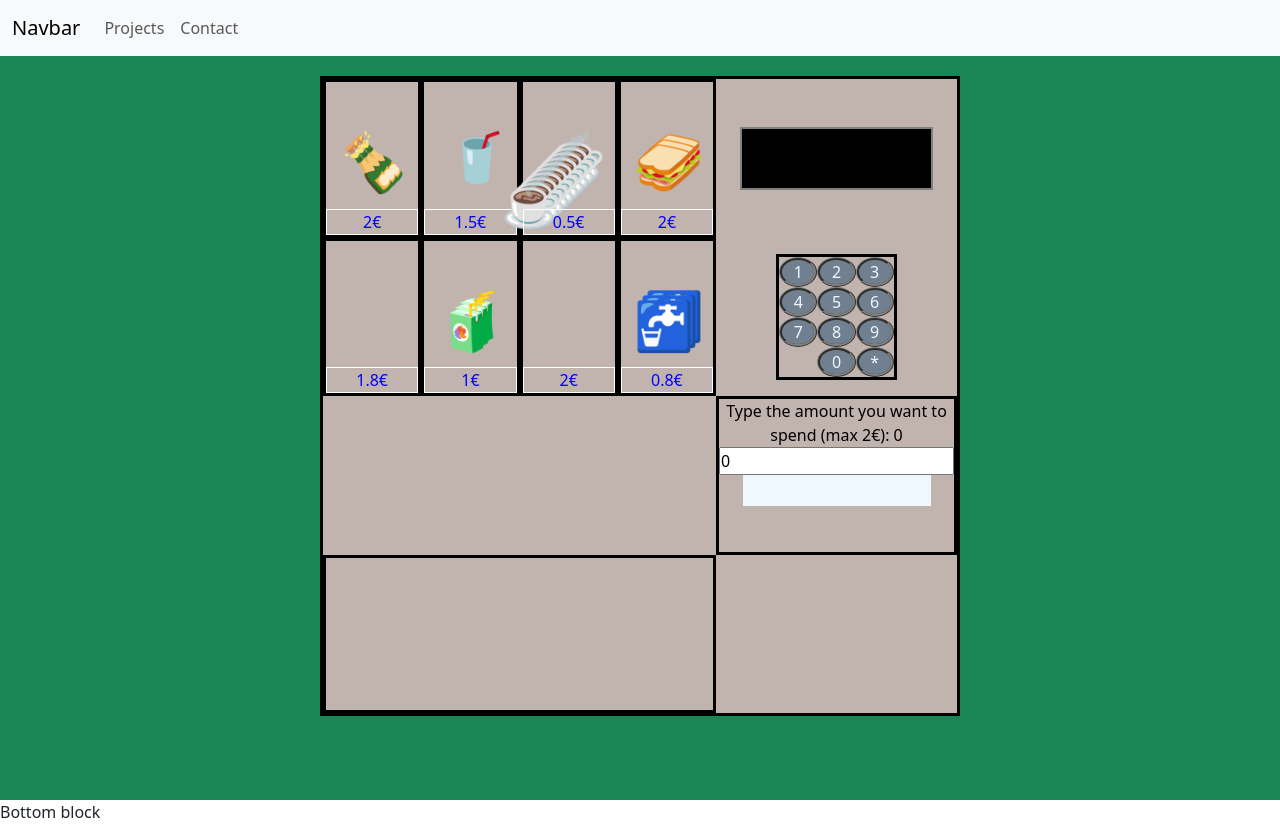
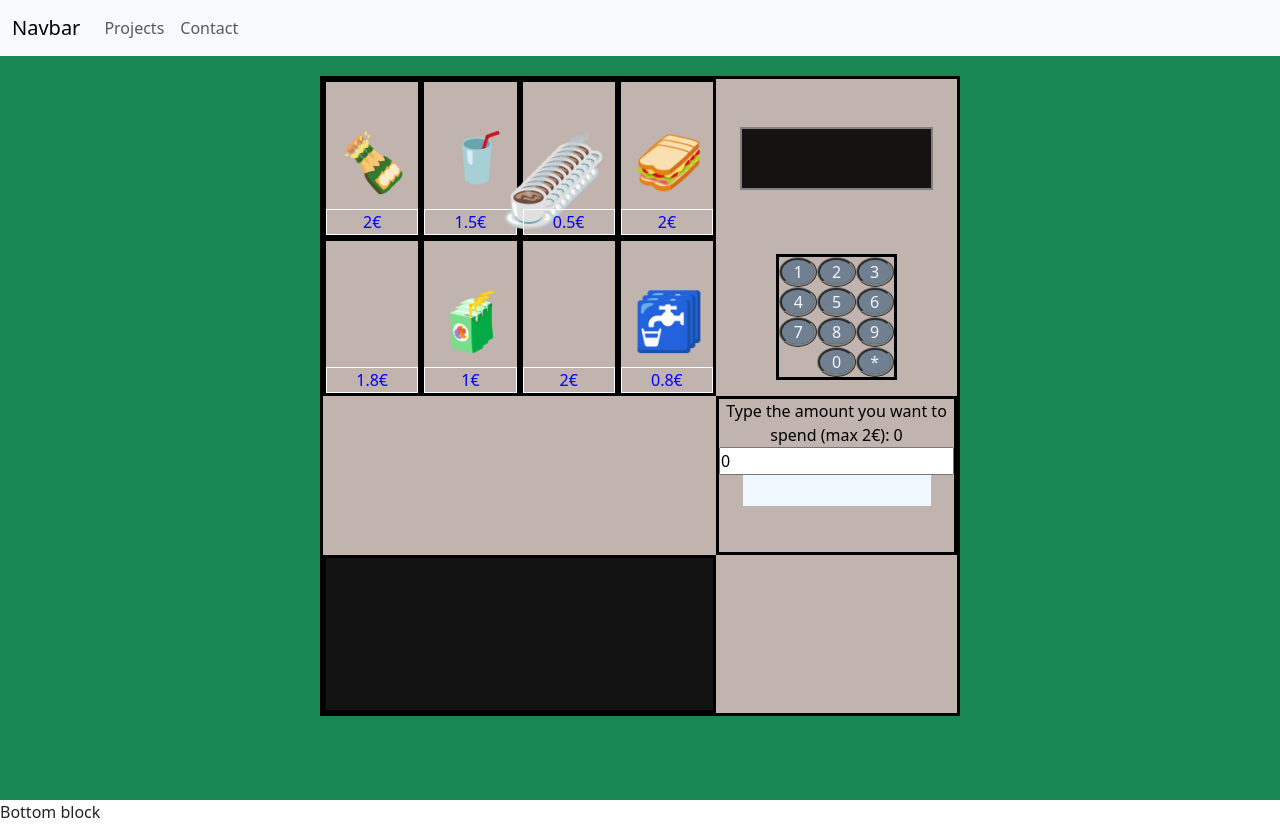
Before and after one commit to AdrienFauD/PortfolioWeb, a React (Create React App) app: page /routes/projects in a window 1280 px wide. Built offline with nearby package versions, Linux system fonts and the light colour scheme.

Commit message:
update dispenser

```diff
--- a/src/components/dispenser/dispenser.css
+++ b/src/components/dispenser/dispenser.css
@@ -1,7 +1,6 @@
 .champagne, .soda, .coffee, .sandwich, .ferrari, .juice, .helicopter, .water, .dispenser, .choice-pad, .drink-box, .coin-inserter {
     border: 1mm solid black;
     margin: auto;
-    padding: auto;
     width: 100%;
     height: 100%;
     text-align: center;
@@ -65,6 +64,31 @@
 
 .drink-box {
     grid-area: 4/1/span 1/ span 4;
+    background-color: rgb(19, 19, 19);
+    padding: 0;
+    margin: 0;
+}
+
+.flapper{
+    background-color: rgb(44, 42, 42);
+    width: 95%;
+    top: 10%;
+    left: 2.5%;
+    border-radius: 0 0 10% 10%;
+}
+@keyframes animFlapper {
+    from{
+
+        -webkit-transform:perspective(200px) rotateX('0deg');
+        transform:perspective(200px) rotateX('0deg');
+    }
+    to{
+        -webkit-transform: perspective(200px) rotateX('45deg');
+        transform: perspective(200px) rotateX('45deg');
+    }
+}
+.box{
+    height: 100%;
 }
 
 .pad-num {
@@ -82,7 +106,7 @@
 
 .error-panel{
     border: grey solid 2px;
-    background-color: black;
+    background-color: rgb(23, 18, 18);
     color : red;
     grid-area: 1/5;
     width: 80%;
--- a/src/components/dispenser/drinkBox.js
+++ b/src/components/dispenser/drinkBox.js
@@ -1,10 +1,30 @@
+import { useState } from "react"
+
 export default function DrinkBox(props) {
     const { product, takeItem } = props
+    const [toggle, setToggle] = useState(true)
+    const [anim, setAnim] = useState(true)
+
+    const flipFlapper = () => {
+        setTimeout(() => { toggle === true ? setToggle(false) : setToggle(true) }, 500)
+    }
 
     return (
         <>
-            <div className="drink-box" onClick={() => takeItem()} style={{ fontSize: '3em', paddingTop: '0.5em', paddingBottom: '0.5em' }}>
-                {product}
+
+            <div className="drink-box"
+                onClick={() => flipFlapper()}
+                style={{ position: "relative", fontSize: '3em' }}>
+
+                <div className="flapper">
+
+                </div>
+
+                <div className="box"
+                    onClick={() => takeItem()}>
+                    {product}
+                </div>
+
             </div>
         </>
     )
```
